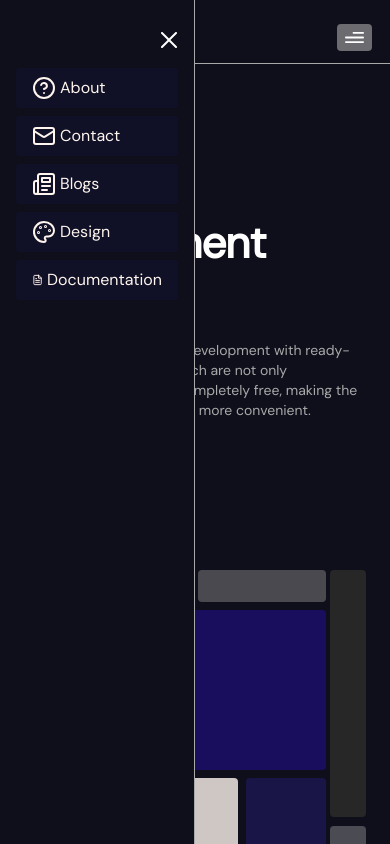
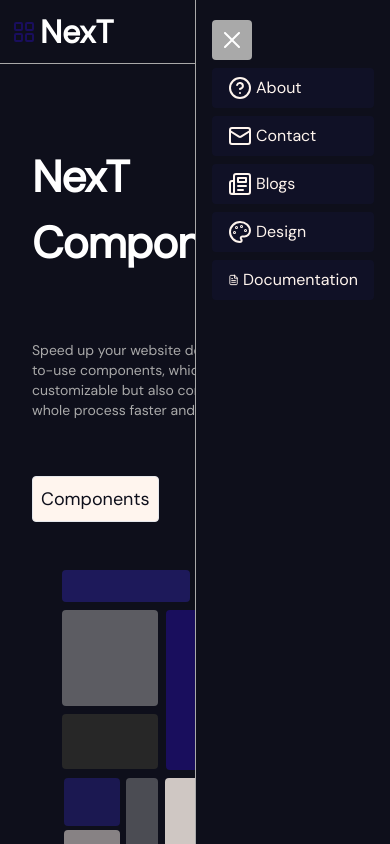
Before and after one commit to justizha/NucleousUI, a Next.js app: page / in a window 390 px wide. Both pictures are taken after a click on the button 354 px from the left and 31 px from the top of the page. Shown: the top 844 px of the page. Built offline with nearby package versions, Linux system fonts and the light colour scheme.

Commit message:
side menu for nav alignment

```diff
--- a/src/components/NavBar.tsx
+++ b/src/components/NavBar.tsx
@@ -72,15 +72,15 @@ export default function NavBar() {
                     <Transition
                         as={Fragment}
                         enter='transition ease-in-out duration-500'
-                        enterFrom='transform opacity-0 -translate-x-full'
+                        enterFrom='transform opacity-0 translate-x-full'
                         enterTo='transform opacity-100 -translate-y-0'
                         leave='transition ease-in duration-200'
-                        leaveFrom='transform opacity-100 -translate-x-0 '
-                        leaveTo='transform opacity-0 -translate-x-full'>
-                        <Menu.Items className='absolute left-0 top-0  w-1/2 overflow-y-auto h-screen origin-top-right  bg-main-black z-50 border-r py-4 border-main-gray'>
+                        leaveFrom='transform opacity-100 translate-x-0 '
+                        leaveTo='transform opacity-0 translate-x-full'>
+                        <Menu.Items className='absolute right-0 top-0  w-1/2 overflow-y-auto h-screen origin-top-right  bg-main-black z-50 border-l py-4 border-main-gray'>
                             <ul className="list-none mx-4 text-start flex justify-center flex-col mt-1 gap-2">
-                                <div className="flex justify-end">
-                                    <Menu.Button className='flex items-center justify-end h-10 w-10'>
+                                <div className="flex justify-start">
+                                    <Menu.Button className='flex justify-center items-center  bg-main-gray rounded p-1 h-10 w-10'>
                                         <img
                                             src={close}
                                             alt="close" />
```
